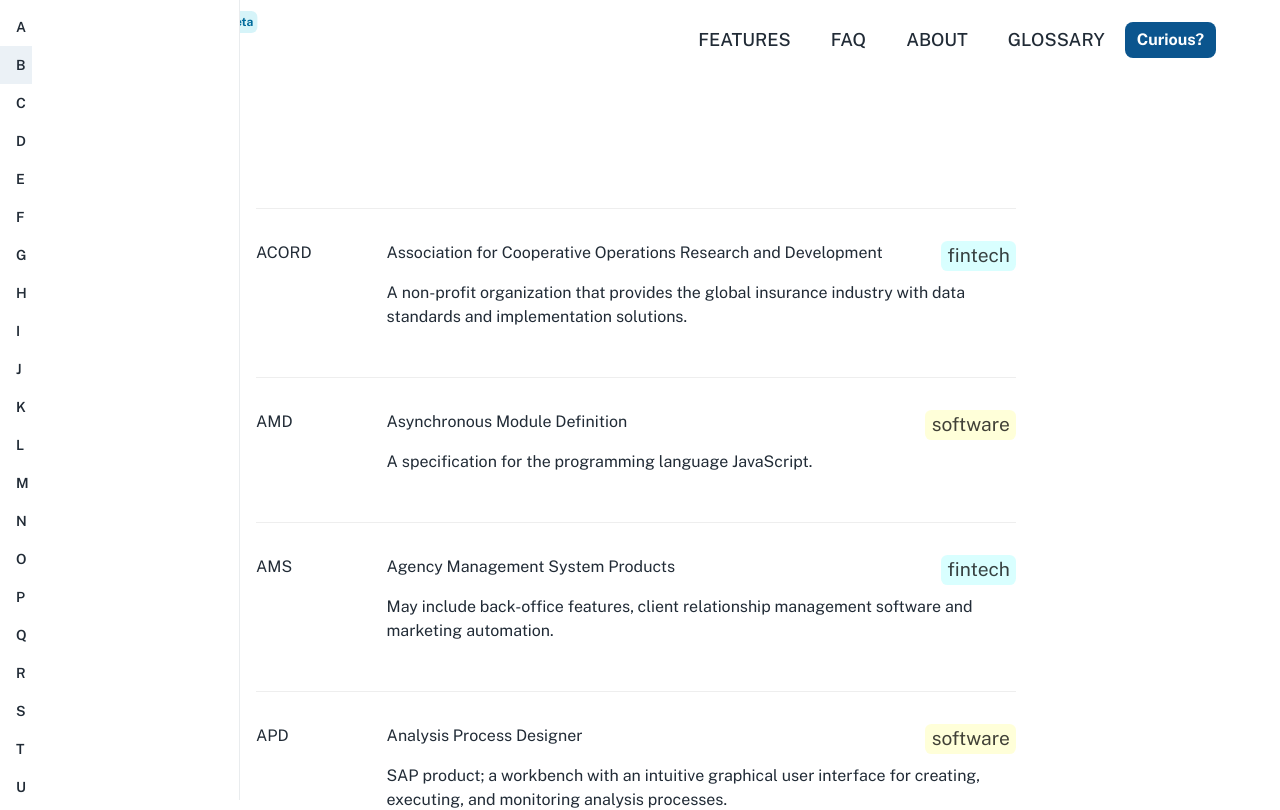
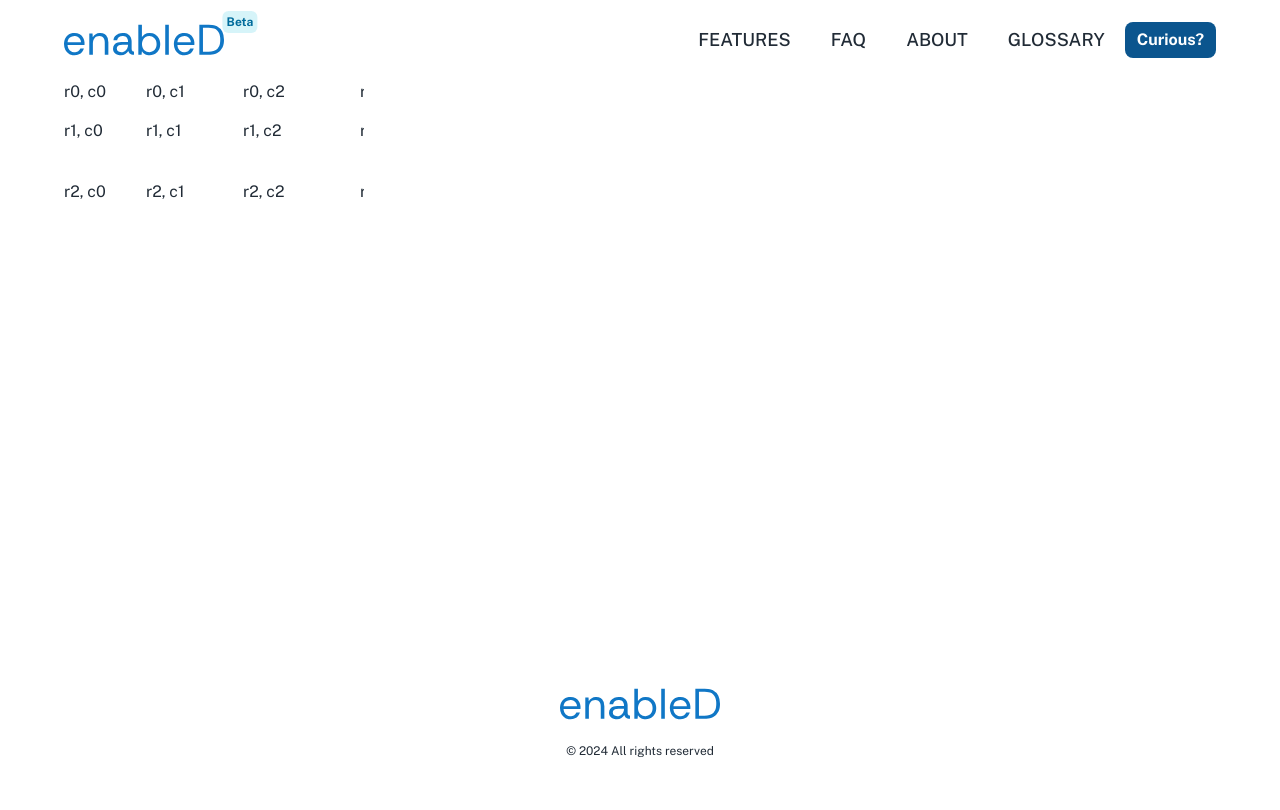
Before and after one commit to dboland77/enabled-website, a Next.js app: page /glossary in a window 1280 px wide. Shown: the top 810 px of the page. Built offline with nearby package versions, Linux system fonts and the light colour scheme.

Commit message:
adding virtualisation to glossary

```diff
--- a/package.json
+++ b/package.json
@@ -39,6 +39,7 @@
     "react-dom": "^18.2.0",
     "react-hook-form": "^7.47.0",
     "react-lazy-load-image-component": "^1.6.0",
+    "react-window": "^1.8.11",
     "simplebar-react": "^3.2.4",
     "stylis": "^4.3.0",
     "stylis-plugin-rtl": "^2.1.1",
@@ -53,6 +54,7 @@
     "@types/nprogress": "^0.2.1",
     "@types/react": "^18.2.25",
     "@types/react-lazy-load-image-component": "^1.6.4",
+    "@types/react-window": "^1.8.8",
     "@types/stylis": "^4.2.1",
     "@typescript-eslint/eslint-plugin": "^6.7.4",
     "@typescript-eslint/parser": "^6.7.4",
--- a/src/sections/glossary/view/GlossaryNav.tsx
+++ /dev/null
@@ -1,35 +0,0 @@
-import React, { useState } from 'react';
-import List from '@mui/material/List';
-import Box from '@mui/material/Box';
-import ListItemButton from '@mui/material/ListItemButton';
-import ListItemText from '@mui/material/ListItemText';
-import Link from '@mui/material/Link';
-
-const GlossaryNav = () => {
-  const alphabet = Array.from('ABCDEFGHIJKLMNOPQRSTUVWXYZ');
-
-  const [selectedIndex, setSelectedIndex] = useState(1);
-
-  const handleListItemClick = (index: number) => {
-    setSelectedIndex(index);
-  };
-
-  return (
-    <Box sx={{ width: '5%' }}>
-      <List component="nav" aria-label="alphabet nav">
-        {alphabet.map((item, index) => (
-          <ListItemButton
-            selected={selectedIndex === index}
-            onClick={(event) => handleListItemClick(index)}
-            component={Link}
-            href={`#${alphabet[index]}`}
-          >
-            <ListItemText primary={item} />
-          </ListItemButton>
-        ))}
-      </List>
-    </Box>
-  );
-};
-
-export default GlossaryNav;
--- a/src/sections/glossary/view/GlossaryView.tsx
+++ b/src/sections/glossary/view/GlossaryView.tsx
@@ -1,61 +1,59 @@
 'use client';
+import Container from '@mui/material/Container';
+import MainLayout from 'src/layouts/main';
+import Glossary from '../Glossary';
 
-// import { useState } from 'react';
-import Container from '@mui/material/Container';
+import { VariableSizeGrid as Grid } from 'react-window';
 
-import MainLayout from 'src/layouts/main';
-import Drawer from '@mui/material/Drawer';
-import Glossary from '../Glossary';
-import GlossaryNav from './GlossaryNav';
+
+// These cell sizes are arbitrary.
+// Yours should be based on the content of the cell.
+const columnWidths = new Array(1000)
+  .fill(true)
+  .map(() => 75 + Math.round(Math.random() * 50));
+const rowHeights = new Array(1000)
+  .fill(true)
+  .map(() => 25 + Math.round(Math.random() * 50));
+
+const Cell = ({ columnIndex, rowIndex, style }) => (
+  <div
+    className={
+      columnIndex % 2
+        ? rowIndex % 2 === 0
+          ? 'GridItemOdd'
+          : 'GridItemEven'
+        : rowIndex % 2
+        ? 'GridItemOdd'
+        : 'GridItemEven'
+    }
+    style={style}
+  >
+    r{rowIndex}, c{columnIndex}
+  </div>
+);
+
+const Example = () => (
+  <Grid
+    className="Grid"
+    columnCount={1000}
+    columnWidth={index => columnWidths[index]}
+    height={150}
+    rowCount={1000}
+    rowHeight={index => rowHeights[index]}
+    width={300}
+  >
+    {Cell}
+  </Grid>
+);
+
 
 export default function FeaturesView() {
-  const drawerWidth = 240;
-  // const [mobileOpen, setMobileOpen] = useState(false);
-  // const [isClosing, setIsClosing] = useState(false);
 
-  // const handleDrawerClose = () => {
-  //   setIsClosing(true);
-  //   setMobileOpen(false);
-  // };
-
-  // const handleDrawerTransitionEnd = () => {
-  //   setIsClosing(false);
-  // };
-
-  // const handleDrawerToggle = () => {
-  //   if (!isClosing) {
-  //     setMobileOpen(!mobileOpen);
-  //   }
-  // };
   return (
     <MainLayout>
       <Container id="glossary">
-        <Drawer
-          variant="temporary"
-          // open={mobileOpen}
-          // onTransitionEnd={handleDrawerTransitionEnd}
-          // onClose={handleDrawerClose}
-          ModalProps={{
-            keepMounted: true, // Better open performance on mobile.
-          }}
-          sx={{
-            display: { xs: 'block', sm: 'none' },
-            '& .MuiDrawer-paper': { boxSizing: 'border-box', width: drawerWidth },
-          }}
-        >
-          <GlossaryNav />
-        </Drawer>
-        <Drawer
-          variant="permanent"
-          sx={{
-            display: { xs: 'none', sm: 'block' },
-            '& .MuiDrawer-paper': { boxSizing: 'border-box', width: drawerWidth },
-          }}
-          open
-        >
-          <GlossaryNav />
-        </Drawer>
-        <Glossary />
+        {/* <Glossary /> */}
+        <Example/>
       </Container>
     </MainLayout>
   );
```
Also changed, not shown: 1 other file (tests, documents, lock files or other folders).
